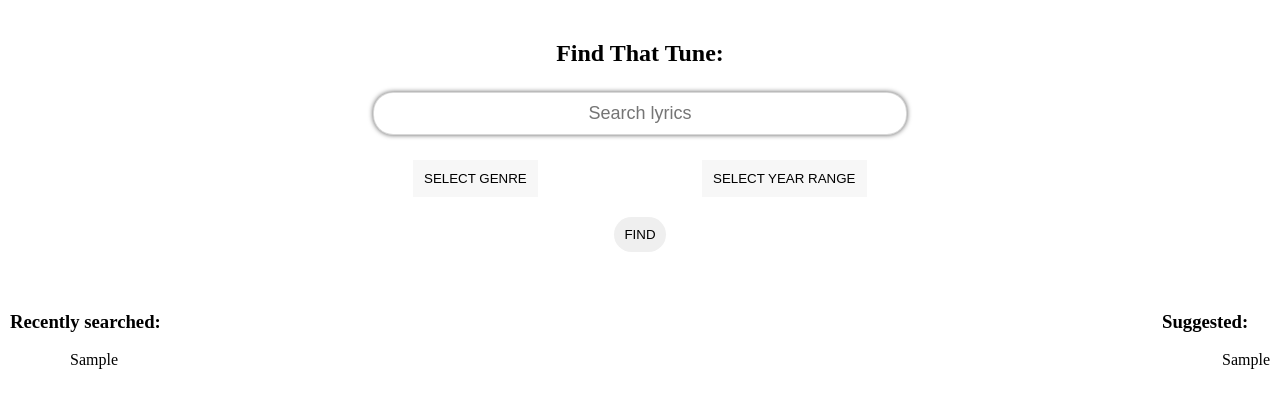
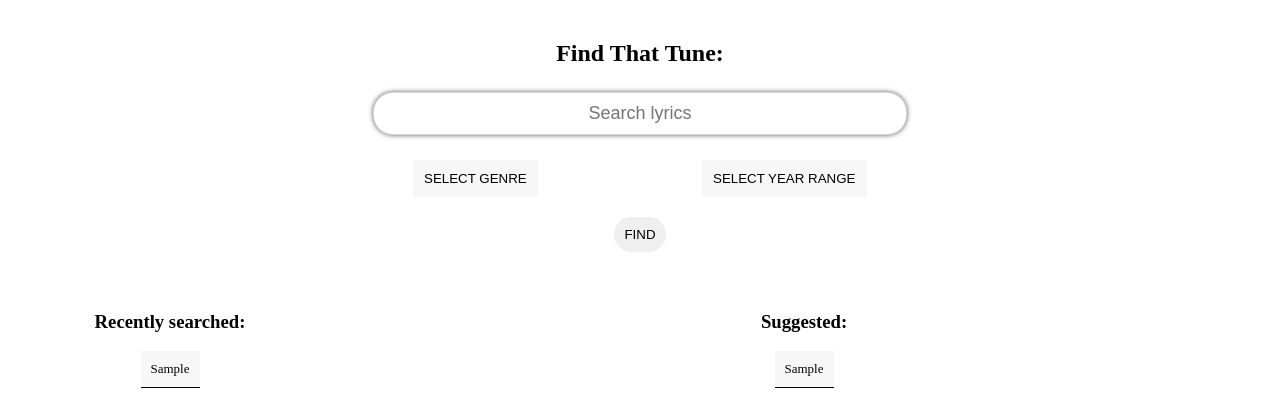
Before and after one commit to Rybad614/Capstone1, a Flask app: a page that uses templates/profile.html in a window 1280 px wide. Shown: the part 380-800 px from the top of the page. Run offline with Flask 3, Linux system fonts and the light colour scheme; tables that the repository leaves empty hold one stand-in row (values such as "Sample post"); grey boxes marked "Sample" are stand-in pictures.

Commit message:
contact form added and profile page  update

```diff
--- a/app.py
+++ b/app.py
@@ -1,6 +1,6 @@
 from flask import Flask, request, render_template, redirect, session, url_for
 from models import connect_db, db, User, History
-from forms import SignInForm, SignUpForm, EditForm, DeleteForm, SearchForm
+from forms import SignInForm, SignUpForm, EditForm, ContactForm, SearchForm, DeleteForm
 from secret import GENIUS, SECRET_KEY
 import requests
 
@@ -123,14 +123,23 @@ def login_user():
     return render_template("login.html", form=form)
 
 
-@app.route("/contact")
+@app.route("/contact", methods=['GET', 'POST'])
 def contact():
     """Contact form for the user to get in touch
     with me (site editor) via email.
 
     """
 
-    return render_template("contact.html")
+    form = ContactForm()
+    if form.validate_on_submit():
+        username = form.username.data
+        email = form.email.data
+        feedback = form.feedback.data
+        content = form.content.data
+
+        return redirect("/")
+
+    return render_template("contact.html", form=form)
 
 
 @app.route("/user/<username>")
--- a/forms.py
+++ b/forms.py
@@ -12,6 +12,13 @@ class SignUpForm(FlaskForm):
 class SignInForm(FlaskForm):
     username = StringField("Username", validators=[InputRequired()])
     password = PasswordField("Password", validators=[InputRequired()])
+
+
+class ContactForm(FlaskForm):
+    username = StringField("Username", validators=[Optional()])
+    email = StringField("Email", validators=[InputRequired()])
+    feedback = SelectField("Feedback", choices=[("issue", "I'm Having Trouble"), ("introduction", "I'd Like To Chat With You"), ("hey", "Just Wanted To Reach Out")], validators=[InputRequired()])
+    content = TextAreaField("Content", validators=[InputRequired()])
 
 
 class EditForm(FlaskForm):
--- a/static/css/base.css
+++ b/static/css/base.css
@@ -87,3 +87,14 @@ button:hover {
     box-shadow: 0 0 7px 0 rgb(93, 93, 93);
     cursor: pointer;
 }
+
+.res-song {
+    padding: 10px;
+    font-size: small;
+    border-bottom: solid 1px;
+    background-color: rgba(244, 244, 244, 0.69);
+}
+
+.res-song:hover {
+    background-color: rgba(199, 199, 199, 0.69);
+}
--- a/static/css/profile.css
+++ b/static/css/profile.css
@@ -20,12 +20,18 @@
     text-align: center;
 }
 
-#search-history {
+.li-div {
     padding: 10px;
     display: inline-block;
+    height: min-content;
+    width: 25%;
+    text-align: center;
 }
 
 #suggestions {
-    padding: 10px;
-    float: right;
+    padding-left: 300px;
 }
+
+ul {
+    padding-inline-start: 0;
+}
--- a/templates/contact.html
+++ b/templates/contact.html
@@ -6,6 +6,9 @@
     <title>Contact Us</title>
 </head>
 <body>
-
+    <form method="POST">
+        {% include "form.html" %}
+      <button type="submit">Send</button>
+    </form>
 </body>
 </html>
--- a/templates/profile.html
+++ b/templates/profile.html
@@ -30,25 +30,27 @@
     </form>
 </div>
 
-<div id="search-history">
+<div>
+    <div class="li-div" id="search-history">
         <h3>Recently searched:</h3>
         <div class="chart-li" id="hist-dv">
             <ul id="history">
                 {% for res in recent %}
-                <li>{{ res.song_info }}</li>
+                <li class="res-song"><a href="">{{ res.song_info }}</a></li>
                 {% endfor %}
             </ul>
         </div>
     </div>
 
-<div id="suggestions">
+    <div class="li-div" id="suggestions">
         <h3>Suggested:</h3>
         <div class="chart-li" id="sug-dv">
             <ul id="suggest">
                 {% for res in recent %}
-                <li>{{ res.suggestion }}</li>
+                <li class="res-song"><a href="">{{ res.suggestion }}</a></li>
                 {% endfor %}
             </ul>
         </div>
     </div>
+</div>
 {% endblock %}
```
Also changed, not shown: data.py (deleted, +0 -23 lines). Lines whose indentation alone changed are shown as unchanged.
